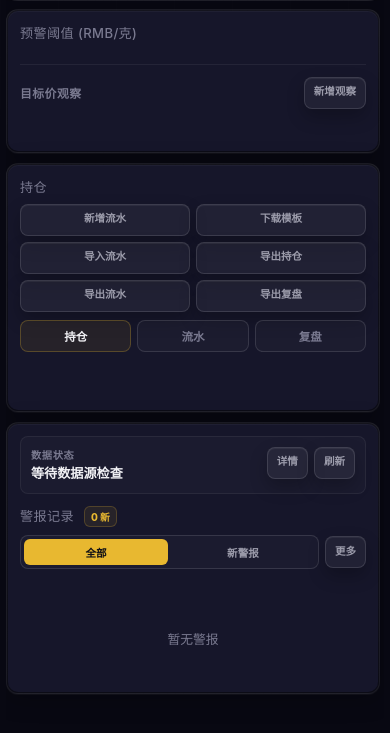
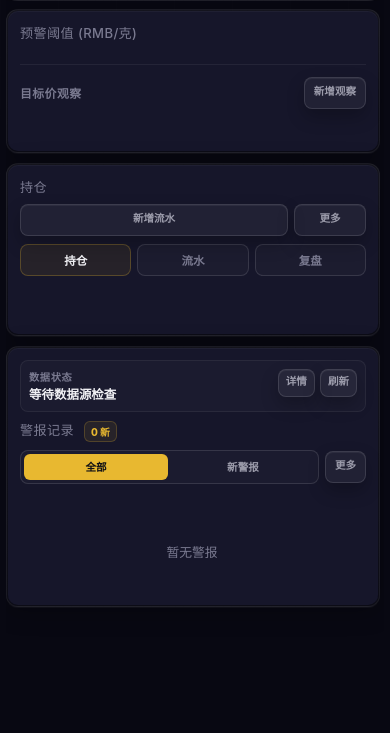
Before and after one commit to JunCxio/GoldMonitor, a Flask app: page / in a window 390 px wide. Shown: the part 680-1413 px from the top of the page. Run offline with Flask 3, Linux system fonts and the light colour scheme; data comes from the database, SQL or seed files in the repository; data that the repository does not hold is empty; some libraries are stand-ins or nearby versions.

Commit message:
fix: 优化持仓工具栏和警报记录布局

```diff
--- a/static/app.css
+++ b/static/app.css
@@ -225,12 +225,13 @@
   .source-comparison-item { display:grid; grid-template-columns:minmax(0, 1fr) auto; gap:8px; color:var(--text-dim); font-size:0.72rem; }
   .source-comparison-name { min-width:0; overflow:hidden; text-overflow:ellipsis; white-space:nowrap; color:#dedef0; }
   .source-comparison-price { font-family:"SF Mono","JetBrains Mono","Consolas",monospace; color:var(--text); }
-  .source-health { margin-bottom:12px; padding:10px; border:1px solid var(--hairline); border-radius:8px; background:rgba(255,255,255,0.022); }
-  .source-health-head { display:flex; align-items:flex-start; justify-content:space-between; gap:8px; flex-wrap:wrap; color:var(--text-dim); font-size:0.74rem; }
+  .source-health { margin-bottom:8px; padding:8px; border:1px solid var(--hairline); border-radius:8px; background:rgba(255,255,255,0.022); }
+  .source-health-head { display:flex; align-items:center; justify-content:space-between; gap:8px; flex-wrap:nowrap; color:var(--text-dim); font-size:0.74rem; }
   .source-health-summary { min-width:0; flex:1 1 160px; display:grid; gap:3px; }
   .source-summary-label { color:var(--text-dim); font-size:0.64rem; letter-spacing:0.06em; text-transform:uppercase; font-weight:800; }
-  .source-summary-text { color:#f0f0f4; font-size:0.82rem; line-height:1.35; white-space:normal; overflow-wrap:anywhere; }
-  .source-health-actions { display:flex; align-items:center; justify-content:flex-end; gap:6px; flex:0 1 auto; flex-wrap:wrap; }
+  .source-summary-text { color:#f0f0f4; font-size:0.78rem; line-height:1.28; white-space:normal; overflow-wrap:break-word; }
+  .source-health-actions { display:flex; align-items:center; justify-content:flex-end; gap:5px; flex:0 0 auto; flex-wrap:nowrap; }
+  .source-health-actions .btn-clear-sm { min-height:28px; padding:4px 7px; }
   .source-health-details { margin-top:10px; padding-top:10px; border-top:1px solid var(--hairline); }
   .source-health-list { display:grid; gap:5px; max-height:88px; overflow:auto; }
   .source-health-item { display:grid; grid-template-columns:auto minmax(0,1fr) auto; gap:7px; align-items:center; font-size:0.72rem; color:var(--text-dim); }
@@ -408,7 +409,12 @@
   .portfolio-card { flex:0 0 auto; min-height:0; overflow:visible; }
   .portfolio-head { display:flex; align-items:center; justify-content:space-between; gap:8px; margin-bottom:8px; }
   .portfolio-head h3 { font-size:0.82rem; color:var(--text-dim); font-weight:500; letter-spacing:0.03em; margin-bottom:0; }
-  .portfolio-tools { display:flex; align-items:center; justify-content:flex-end; gap:6px; flex-wrap:wrap; }
+  .portfolio-tools { position:relative; display:flex; align-items:center; justify-content:flex-end; gap:6px; flex-wrap:nowrap; }
+  .portfolio-primary-action { flex:0 0 auto; }
+  .portfolio-tools-more { position:relative; flex:0 0 auto; }
+  .portfolio-tools-menu { position:absolute; right:0; top:calc(100% + 6px); z-index:6; box-sizing:border-box; width:min(184px, calc(100vw - 28px)); display:grid; gap:8px; padding:10px; border:1px solid var(--hairline); border-radius:8px; background:#141420; box-shadow:0 16px 32px rgba(0,0,0,0.36); }
+  .portfolio-tools-menu[hidden] { display:none; }
+  .portfolio-tools-menu .btn-clear-sm { width:100%; justify-content:flex-start; }
   .portfolio-import-file { display:none; }
   .portfolio-tabs { display:grid; grid-template-columns:repeat(3, minmax(0, 1fr)); gap:6px; margin-bottom:8px; }
   .portfolio-tab { min-height:32px; border:1px solid var(--control-border); border-radius:8px; background:rgba(255,255,255,0.026); color:var(--text-dim); font-size:0.72rem; font-weight:800; cursor:pointer; }
@@ -555,7 +561,7 @@
   .log-card .card-inner { display:block; height:auto; min-height:0; }
   .alert-log-shell { overflow:visible; }
   .log-card h3 { font-size:0.82rem; color:var(--text-dim); font-weight:500; margin-bottom:0; letter-spacing:0.03em; }
-  .log-head { min-width:0; display:flex; align-items:center; justify-content:space-between; gap:8px; margin-bottom:8px; }
+  .log-head { min-width:0; display:flex; align-items:center; justify-content:space-between; gap:8px; margin-bottom:6px; }
   .log-head h3 { min-width:0; margin-bottom:0; }
   .log-count { display:inline-flex; align-items:center; min-height:20px; margin-left:6px; padding:2px 6px; border-radius:6px; border:1px solid rgba(232,184,48,0.22); color:var(--gold); background:rgba(232,184,48,0.08); font-size:0.62rem; font-weight:800; letter-spacing:0; vertical-align:middle; }
   .log-count.empty { color:var(--text-dim); border-color:var(--hairline); background:rgba(255,255,255,0.025); }
@@ -572,14 +578,14 @@
   .log-status { min-height:16px; color:var(--text-dim); font-size:0.68rem; line-height:1.4; margin:-2px 0 6px; overflow-wrap:anywhere; }
   .log-status.ok { color:var(--down); }
   .log-status.fail { color:var(--up); }
-  .log-list { overflow-y:auto; max-height:220px; }
-  .log-item { display:grid; grid-template-columns:8px minmax(0, 1fr) auto; gap:8px; align-items:start; width:100%; padding:10px 0; border-bottom:1px solid var(--hairline); animation:fadeIn 0.4s cubic-bezier(0.16,1,0.3,1); }
+  .log-list { overflow-y:auto; max-height:240px; padding-right:2px; }
+  .log-item { display:grid; grid-template-columns:8px minmax(0, 1fr) 54px; gap:7px; align-items:start; width:100%; padding:8px 6px; border-bottom:1px solid var(--hairline); border-radius:8px; animation:fadeIn 0.4s cubic-bezier(0.16,1,0.3,1); }
   .log-item:hover { background:rgba(255,255,255,0.018); }
   .log-unread-dot { width:7px; height:7px; margin-top:5px; border-radius:50%; background:var(--gold); box-shadow:0 0 0 3px rgba(232,184,48,0.1); }
   .log-item.read .log-unread-dot { background:transparent; box-shadow:none; border:1px solid rgba(255,255,255,0.12); }
   @keyframes fadeIn { from{opacity:0;transform:translateY(-8px)} to{opacity:1;transform:translateY(0)} }
   .log-item:last-child { border-bottom:none; }
-  .log-line-head { display:flex; align-items:center; gap:7px; row-gap:4px; flex-wrap:wrap; min-width:0; margin-bottom:4px; }
+  .log-line-head { display:flex; align-items:center; gap:5px; row-gap:3px; flex-wrap:wrap; min-width:0; margin-bottom:3px; }
   .log-time { color:var(--text-dim); font-size:0.68rem; font-family:"SF Mono","JetBrains Mono","Consolas",monospace; white-space:nowrap; }
   .log-level { min-height:20px; display:inline-flex; align-items:center; padding:2px 6px; border-radius:6px; border:1px solid var(--hairline); color:var(--text-dim); background:rgba(255,255,255,0.025); font-size:0.62rem; font-weight:800; white-space:nowrap; }
   .log-level.warning { color:var(--warn); border-color:rgba(224,160,64,0.24); background:rgba(224,160,64,0.08); }
@@ -685,7 +696,10 @@
     .chart-header { margin-bottom:8px; }
     .portfolio-head, .log-head { flex-direction:column; align-items:stretch; }
     .portfolio-tools, .log-tools { width:100%; justify-content:flex-start; }
-    .portfolio-tools button { flex:1 1 118px; min-width:0; }
+    .portfolio-tools > .btn-clear-sm { flex:1 1 auto; min-width:0; }
+    .portfolio-tools-more > .btn-clear-sm { flex:0 0 auto; min-width:72px; }
+    .portfolio-tools-menu { right:0; width:min(220px, calc(100vw - 24px)); }
+    .portfolio-tools-menu .btn-clear-sm { flex:none; }
     .portfolio-controls { grid-template-columns:1fr; }
     .portfolio-search { grid-column:auto; }
     .portfolio-controls-note, .portfolio-review-curve-meta { white-space:normal; overflow-wrap:anywhere; }
--- a/templates/index.html
+++ b/templates/index.html
@@ -117,12 +117,17 @@
             <div class="portfolio-head">
               <h3>持仓</h3>
               <div class="portfolio-tools">
-                <button class="btn-clear-sm" type="button" onclick="setActivePortfolioTransaction('new')">新增流水</button>
-                <button class="btn-clear-sm" type="button" onclick="downloadPortfolioTransactionTemplate()">下载模板</button>
-                <button class="btn-clear-sm" type="button" onclick="importPortfolioTransactions()">导入流水</button>
-                <button class="btn-clear-sm" type="button" onclick="exportPortfolio('positions')">导出持仓</button>
-                <button class="btn-clear-sm" type="button" onclick="exportPortfolio('transactions')">导出流水</button>
-                <button class="btn-clear-sm" type="button" onclick="exportPortfolio('review')">导出复盘</button>
+                <button class="btn-clear-sm portfolio-primary-action" type="button" onclick="setActivePortfolioTransaction('new')">新增流水</button>
+                <div class="portfolio-tools-more">
+                  <button class="btn-clear-sm" id="portfolioToolsMoreButton" type="button" aria-haspopup="true" aria-expanded="false" onclick="togglePortfolioToolsMenu()">更多</button>
+                  <div class="portfolio-tools-menu" id="portfolioToolsMenu" hidden>
+                    <button class="btn-clear-sm" type="button" onclick="downloadPortfolioTransactionTemplate()">下载模板</button>
+                    <button class="btn-clear-sm" type="button" onclick="importPortfolioTransactions()">导入流水</button>
+                    <button class="btn-clear-sm" type="button" onclick="exportPortfolio('positions')">导出持仓</button>
+                    <button class="btn-clear-sm" type="button" onclick="exportPortfolio('transactions')">导出流水</button>
+                    <button class="btn-clear-sm" type="button" onclick="exportPortfolio('review')">导出复盘</button>
+                  </div>
+                </div>
               </div>
             </div>
             <input id="portfolioImportFile" class="portfolio-import-file" type="file" accept=".csv,text/csv" onchange="onPortfolioImportFile(this)">
```
Also changed, not shown: other parts of static/app.css (+15 -7 lines), tests/frontend_asset_check.py (+16 -0 lines), static/app.js.
